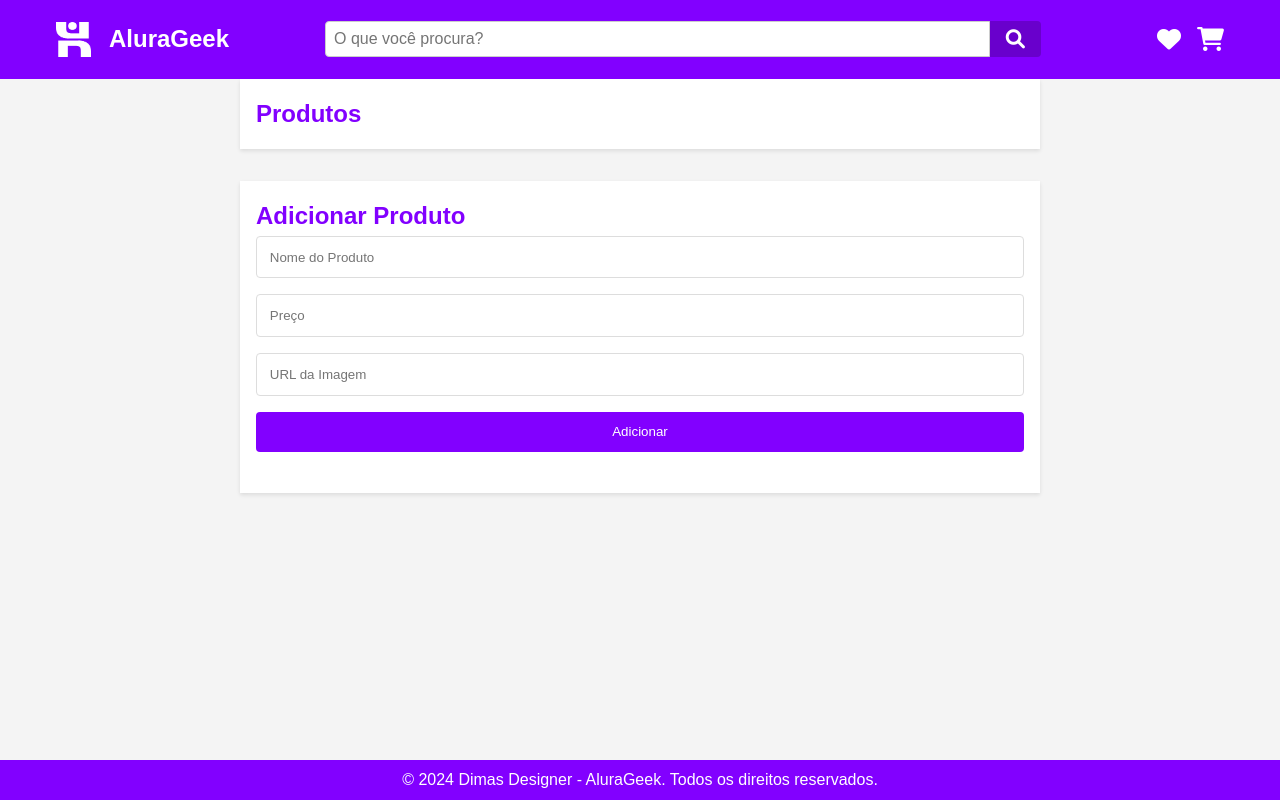
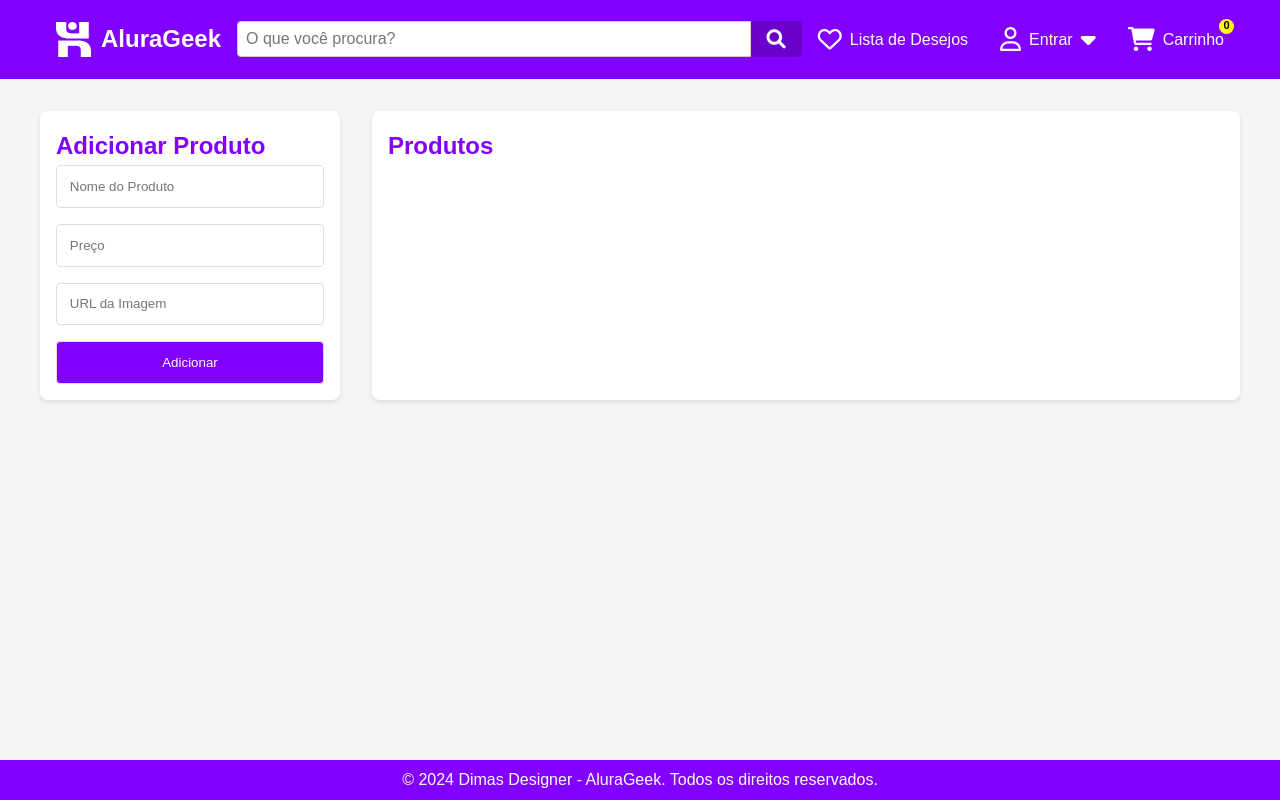
Before and after one commit to dimaswebdev/AluraGeek, a website: page index.html in a window 1280 px wide. Drawn offline with Linux system fonts and the light colour scheme; no server answers.

Commit message:
Ajuste finos no layout

```diff
--- a/index.html
+++ b/index.html
@@ -8,7 +8,6 @@
   <link rel="stylesheet" href="styles/style.css">
   <link href="https://cdnjs.cloudflare.com/ajax/libs/font-awesome/6.0.0-beta3/css/all.min.css" rel="stylesheet">
   <link rel="icon" type="image/png" href="./img/favicon-dimas.png">
-
 </head>
 <body>
   <!-- Cabeçalho -->
@@ -30,23 +29,29 @@
 
       <!-- Ícones -->
       <div class="icons-container">
-        <i class="fas fa-heart" title="Lista de Desejos"></i>
-        <i class="fas fa-shopping-cart" title="Carrinho"></i>
+        <!-- Lista de Desejos -->
+        <div class="icon-item">
+          <i class="far fa-heart"></i>
+          <span>Lista de Desejos</span>
+        </div>
+        <!-- Entrar -->
+        <div class="icon-item">
+          <i class="far fa-user"></i>
+          <span>Entrar</span>
+          <i class="fas fa-caret-down"></i>
+        </div>
+        <!-- Carrinho -->
+        <div class="icon-item">
+          <i class="fas fa-shopping-cart"></i>
+          <div class="cart-badge">0</div>
+          <span>Carrinho</span>
+        </div>
       </div>
     </div>
   </header>
 
-
   <!-- Conteúdo Principal -->
-  <main>
-    <!-- Lista de Produtos -->
-    <section class="product-list">
-      <h2>Produtos</h2>
-      <div id="products-container">
-        <!-- Os produtos serão carregados dinamicamente aqui -->
-      </div>
-    </section>
-
+  <main class="main-container">
     <!-- Formulário de Adicionar Produto -->
     <section class="add-product">
       <h2>Adicionar Produto</h2>
@@ -56,6 +61,14 @@
         <input type="url" id="product-image" placeholder="URL da Imagem" required>
         <button type="submit">Adicionar</button>
       </form>
+    </section>
+
+    <!-- Lista de Produtos -->
+    <section class="product-list">
+      <h2>Produtos</h2>
+      <div id="products-container">
+        <!-- Os produtos serão carregados dinamicamente aqui -->
+      </div>
     </section>
   </main>
 
--- a/styles/style.css
+++ b/styles/style.css
@@ -19,14 +19,13 @@ body {
 
 h1, h2 {
   color: var(--primary-color);
-
 }
 
 /* Cabeçalho */
 header {
   background-color: var(--primary-color);
   color: var(--text-color);
-  height: 79px; /* Altura fixa */
+  height: 79px;
   display: flex;
   align-items: center;
   justify-content: center;
@@ -36,13 +35,13 @@ header {
   z-index: 1000;
 }
 
-/* Conteúdo do cabeçalho */
+/* Conteúdo do Cabeçalho */
 .header-content {
   display: flex;
   align-items: center;
   justify-content: space-between;
   width: 100%;
-  max-width: 1200px; /* Largura máxima do conteúdo */
+  max-width: 1200px;
   padding: 0 1rem;
 }
 
@@ -56,22 +55,19 @@ header {
 .logo {
   width: 35px;
   height: 35px;
-  margin-right: 0.5rem;
 }
 
 .site-title {
   font-size: 1.5rem;
   color: var(--text-color);
-  padding-right: 80px;
 }
 
 /* Barra de Pesquisa */
 .search-container {
   display: flex;
   align-items: center;
-  flex: 1; /* Expande para ocupar espaço no meio */
+  flex: 1;
   margin: 0 1rem;
-  padding-right:100px ;
 }
 
 .search-input {
@@ -96,41 +92,65 @@ header {
 }
 
 .search-btn:hover {
-  background-color: #6700CC; /* Tom mais escuro no hover */
+  background-color: #6700CC;
 }
 
-/* Ícones */
+/* Ícones do Cabeçalho */
 .icons-container {
   display: flex;
   align-items: center;
-  gap: 1rem;
+  gap: 2rem;
 }
 
-.icons-container i {
-  font-size: 1.5rem;
+.icon-item {
+  display: flex;
+  align-items: center;
+  gap: 0.5rem;
+  font-size: 1rem;
   color: var(--text-color);
   cursor: pointer;
+  position: relative;
 }
 
-.icons-container i:hover {
-  color: #FFF2FF; /* Alteração de cor no hover */
+.icon-item i {
+  font-size: 1.5rem;
 }
 
+.icon-item:hover {
+  color: #FFF2FF;
+}
 
+/* Carrinho com Badge */
+.cart-badge {
+  position: absolute;
+  top: -8px;
+  right: -10px;
+  background: yellow;
+  color: black;
+  font-size: 0.7rem;
+  width: 15px;
+  height: 15px;
+  border-radius: 50%;
+  display: flex;
+  align-items: center;
+  justify-content: center;
+  font-weight: bold;
+}
 
 /* Área Principal */
 main {
-  max-width: 800px;
-  margin: 0 auto;
-
+  max-width: 1200px;
+  margin: 2rem auto;
+  display: grid;
+  grid-template-columns: 300px 1fr;
+  gap: 2rem;
 }
 
 /* Lista de Produtos */
 .product-list {
-  margin-bottom: 2rem;
+  background: white;
+  border-radius: 8px;
   padding: 1rem;
-  background: white;
-  border-radius: 0px;
   box-shadow: 0 2px 4px var(--card-shadow);
 }
 
@@ -145,8 +165,7 @@ main {
   max-width: calc(33.333% - 1rem);
   background: white;
   border: 1px solid #ddd;
-  border-radius: 2px;
-  /* box-shadow: 0 2px 4px var(--card-shadow); */
+  border-radius: 4px;
   padding: 1rem;
   display: flex;
   flex-direction: column;
@@ -157,12 +176,13 @@ main {
   width: 150px;
   height: 150px;
   object-fit: cover;
-  border-radius: 8px;
+  border-radius: 4px;
 }
 
 .product h3 {
   margin: 0.5rem 0;
   font-size: 1rem;
+  text-align: center;
 }
 
 .product p {
@@ -186,21 +206,21 @@ main {
 
 /* Formulário */
 .add-product {
-  margin-bottom: 6rem;
+  position: sticky;
+  top: 10px;
+  background: white;
   padding: 1rem;
-  background: white;
-  border-radius: 0px;
+  border-radius: 8px;
   box-shadow: 0 2px 4px var(--card-shadow);
-  padding-bottom: 25px;
 }
 
 form {
   display: flex;
   flex-direction: column;
+  gap: 1rem;
 }
 
 form input, form button {
-  margin-bottom: 1rem;
   padding: 0.8rem;
   border: 1px solid #ddd;
   border-radius: 4px;
@@ -209,7 +229,6 @@ form input, form button {
 form button {
   background-color: var(--primary-color);
   color: var(--text-color);
-  border: none;
   cursor: pointer;
 }
 
@@ -238,24 +257,29 @@ footer {
   background-color: var(--primary-color);
   color: var(--text-color);
   text-align: center;
-  display: flex; /* Ativa o Flexbox */
-  justify-content: center; /* Centraliza o texto horizontalmente */
-  align-items: center; /* Centraliza o texto verticalmente */
-  padding: 1rem 0;
-  position: fixed; /* Fixa o rodapé */
-  bottom: 0; /* Fixa na parte inferior da janela */
-  width: 100%; /* Faz o rodapé ocupar toda a largura */
+  display: flex;
+  justify-content: center;
+  align-items: center;
+  padding: 1rem;
+  position: fixed;
+  bottom: 0;
+  width: 100%;
   height: 40px;
-  z-index: 1000; /* Garante que o rodapé fique acima de outros elementos */
+  z-index: 1000;
 }
+
+/* Responsividade */
 @media (max-width: 768px) {
+  main {
+    grid-template-columns: 1fr;
+  }
   .product {
-    flex: 1 1 calc(50% - 1rem); /* Reduz a largura para 2 colunas */
+    flex: 1 1 calc(50% - 1rem);
   }
 }
 
 @media (max-width: 480px) {
   .product {
-    flex: 1 1 calc(100% - 1rem); /* Reduz para 1 coluna */
+    flex: 1 1 calc(100% - 1rem);
   }
 }
```
